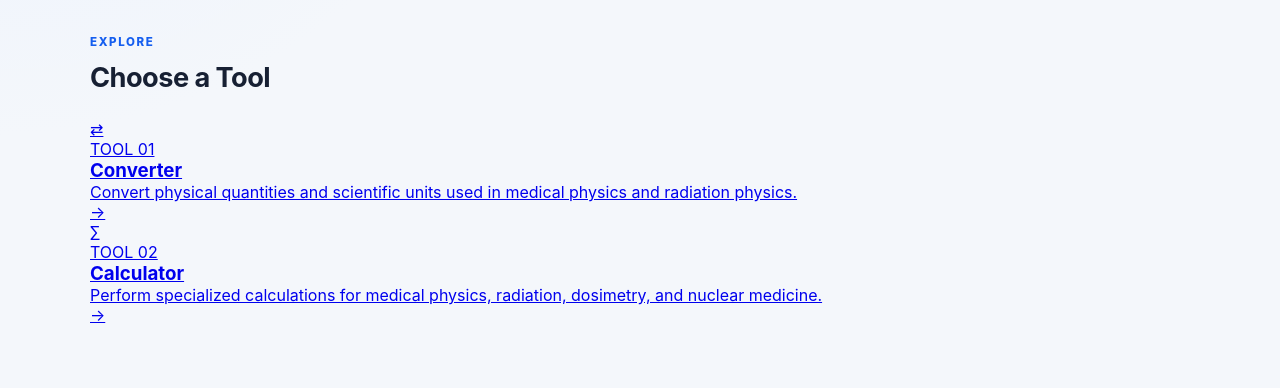
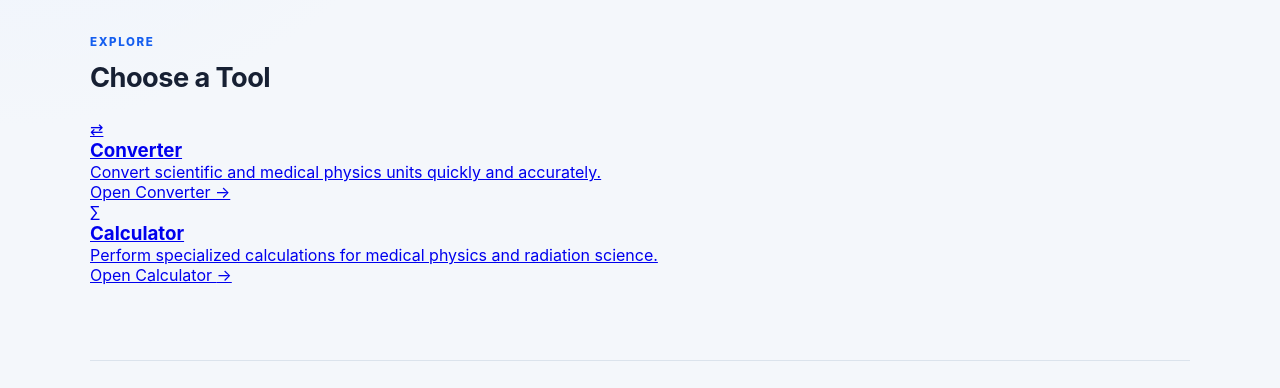
Before and after one commit to kV-MedPhysLab/medical-physics-unit-converter, a plain HTML site: page web/index.html in a window 1280 px wide. Shown: the part 398-786 px from the top of the page. Drawn offline with Linux system fonts and the light colour scheme.

Commit message:
Update index.html

```diff
--- a/web/index.html
+++ b/web/index.html
@@ -12,7 +12,7 @@
 
     <meta
         name="description"
-        content="kV-MedPhysLab Scientific Tools for Medical Physics"
+        content="kV-MedPhysLab scientific tools for medical physics"
     >
 
     <title>
@@ -126,24 +126,20 @@
 
                     <div class="tool-content">
 
-                        <div class="tool-label">
-                            TOOL 01
-                        </div>
-
                         <h3>
                             Converter
                         </h3>
 
                         <p>
-                            Convert physical quantities and
-                            scientific units used in medical
-                            physics and radiation physics.
+                            Convert scientific and medical physics
+                            units quickly and accurately.
                         </p>
 
                     </div>
 
-                    <div class="tool-arrow">
-                        →
+                    <div class="tool-action">
+                        Open Converter
+                        <span>→</span>
                     </div>
 
                 </a>
@@ -160,24 +156,20 @@
 
                     <div class="tool-content">
 
-                        <div class="tool-label">
-                            TOOL 02
-                        </div>
-
                         <h3>
                             Calculator
                         </h3>
 
                         <p>
-                            Perform specialized calculations
-                            for medical physics, radiation,
-                            dosimetry, and nuclear medicine.
+                            Perform specialized calculations for
+                            medical physics and radiation science.
                         </p>
 
                     </div>
 
-                    <div class="tool-arrow">
-                        →
+                    <div class="tool-action">
+                        Open Calculator
+                        <span>→</span>
                     </div>
 
                 </a>
```
